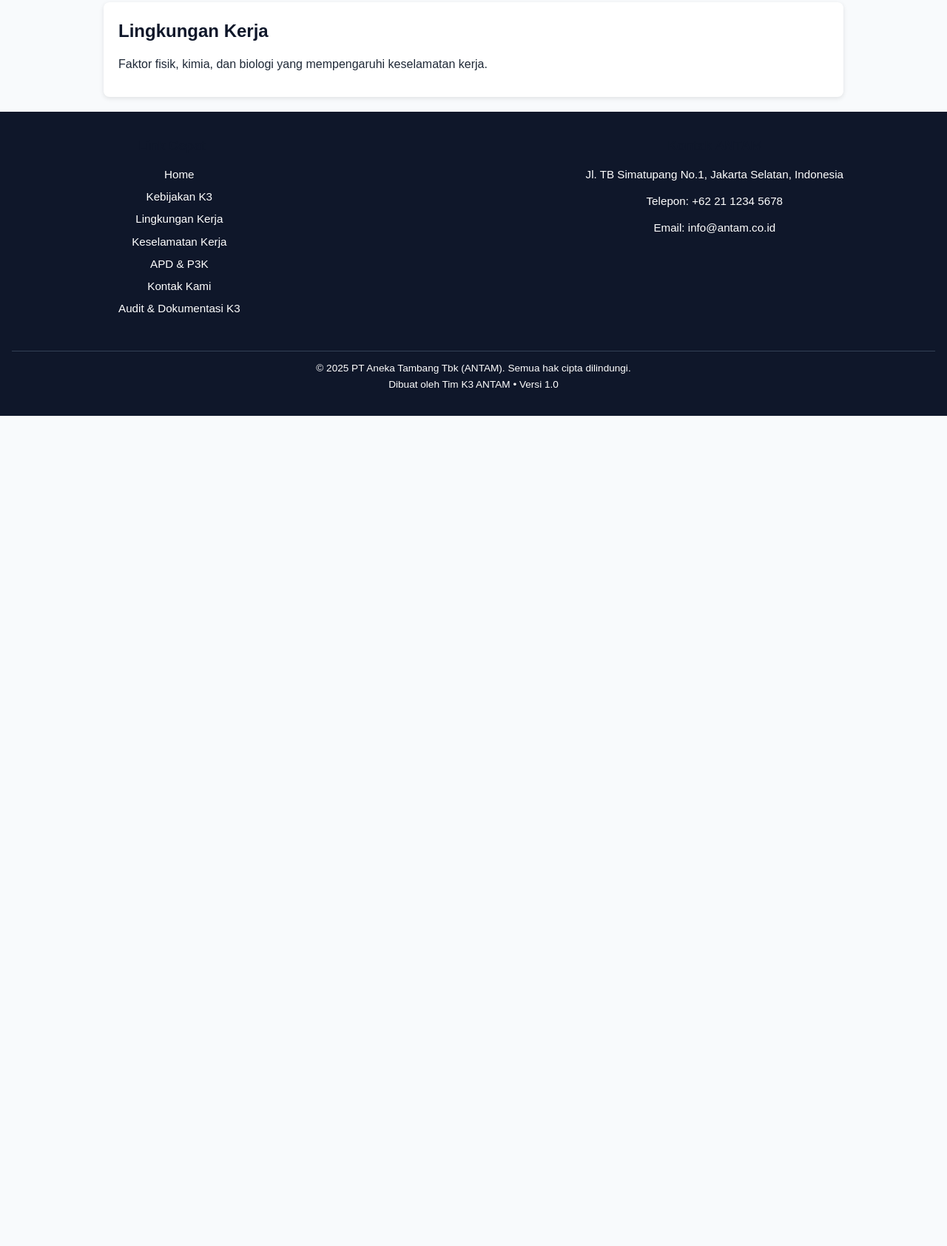
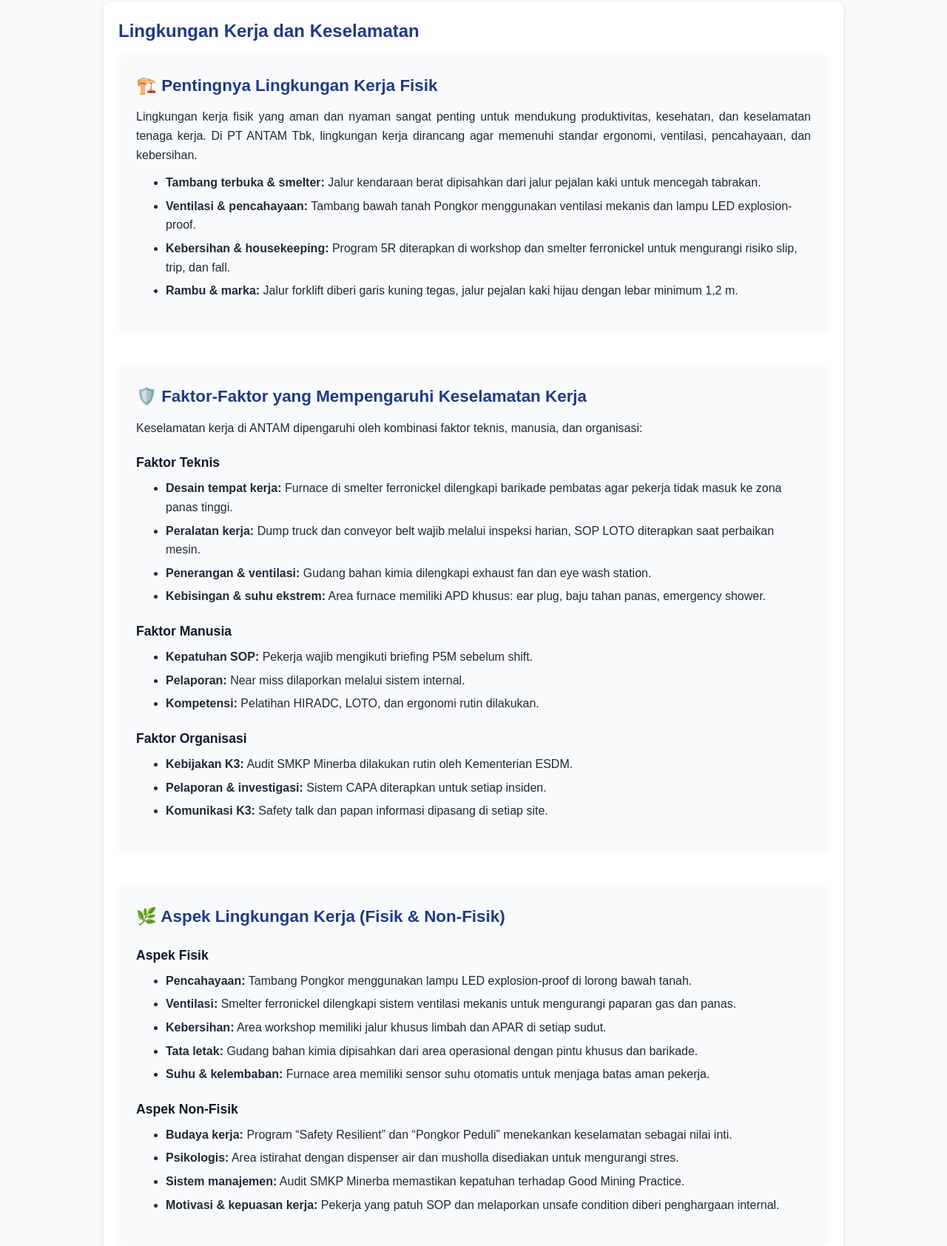
Before and after one commit to afiqfirdaus21/PT-Antam-Tbk, a plain HTML site: page lingkungan-kerja.html in a window 1280 px wide. Shown: the part 132-1816 px from the top of the page at 74% size. Before the commit the page ends 800 px from the top, so only its background shows below. Drawn offline with Linux system fonts and the light colour scheme.

Commit message:
update lingkungan kerja

```diff
--- a/lingkungan-kerja.html
+++ b/lingkungan-kerja.html
@@ -9,6 +9,7 @@
 </head>
 
 <body>
+    <!-- Navbar -->
     <nav>
         <a href="index.html">Home</a>
         <a href="kebijakan-k3.html">Kebijakan K3</a>
@@ -19,44 +20,112 @@
         <a href="smk3-manajemen-risiko.html">SMK3 & Manajemen Risiko</a>
         <a href="audit-dokumentasi.html">Audit & Dokumentasi</a>
     </nav>
+
     <main>
-        <h2>Lingkungan Kerja</h2>
-        <p>Faktor fisik, kimia, dan biologi yang mempengaruhi keselamatan kerja.</p>
-    </main>
-    <footer style="background:#0f172a; color:#fff; padding:32px 16px; font-size:0.95rem;">
-        <div
-            style="max-width:1000px; margin:auto; display:flex; flex-wrap:wrap; justify-content:space-between; gap:24px;">
+        <section class="section">
+            <h2>Lingkungan Kerja dan Keselamatan</h2>
 
-            <!-- Kolom Link Cepat -->
-            <div>
-                <h3 style="margin-bottom:12px;">Link Cepat</h3>
-                <ul style="list-style:none; padding:0;">
-                    <li><a href="index.html" style="color:#fff; text-decoration:none;">Home</a></li>
-                    <li><a href="kebijakan-k3.html" style="color:#fff; text-decoration:none;">Kebijakan K3</a></li>
-                    <li><a href="lingkungan-kerja.html" style="color:#fff; text-decoration:none;">Lingkungan Kerja</a>
-                    </li>
-                    <li><a href="keselamatan-kerja.html" style="color:#fff; text-decoration:none;">Keselamatan Kerja</a>
-                    </li>
-                    <li><a href="apd.html" style="color:#fff; text-decoration:none;">APD & P3K</a></li>
-                    <li><a href="p3k-tanggap-darurat.html" style="color:#fff; text-decoration:none;">Kontak Kami</a>
-                    </li>
-                    <li><a href="audit-dokumentasi.html" style="color:#fff; text-decoration:none;">Audit & Dokumentasi
-                            K3</a></li>
+            <!-- Pentingnya Lingkungan Kerja Fisik -->
+            <div class="k3-box">
+                <h3>🏗️ Pentingnya Lingkungan Kerja Fisik</h3>
+                <p>Lingkungan kerja fisik yang aman dan nyaman sangat penting untuk mendukung produktivitas, kesehatan,
+                    dan keselamatan tenaga kerja. Di PT ANTAM Tbk, lingkungan kerja dirancang agar memenuhi standar
+                    ergonomi, ventilasi, pencahayaan, dan kebersihan.</p>
+                <ul>
+                    <li><strong>Tambang terbuka & smelter:</strong> Jalur kendaraan berat dipisahkan dari jalur pejalan
+                        kaki untuk mencegah tabrakan.</li>
+                    <li><strong>Ventilasi & pencahayaan:</strong> Tambang bawah tanah Pongkor menggunakan ventilasi
+                        mekanis dan lampu LED explosion-proof.</li>
+                    <li><strong>Kebersihan & housekeeping:</strong> Program 5R diterapkan di workshop dan smelter
+                        ferronickel untuk mengurangi risiko slip, trip, dan fall.</li>
+                    <li><strong>Rambu & marka:</strong> Jalur forklift diberi garis kuning tegas, jalur pejalan kaki
+                        hijau dengan lebar minimum 1,2 m.</li>
                 </ul>
             </div>
 
-            <!-- Kolom Kontak -->
+            <!-- Faktor-Faktor Keselamatan Kerja -->
+            <div class="k3-box">
+                <h3>🛡️ Faktor-Faktor yang Mempengaruhi Keselamatan Kerja</h3>
+                <p>Keselamatan kerja di ANTAM dipengaruhi oleh kombinasi faktor teknis, manusia, dan organisasi:</p>
+                <h4>Faktor Teknis</h4>
+                <ul>
+                    <li><strong>Desain tempat kerja:</strong> Furnace di smelter ferronickel dilengkapi barikade
+                        pembatas agar pekerja tidak masuk ke zona panas tinggi.</li>
+                    <li><strong>Peralatan kerja:</strong> Dump truck dan conveyor belt wajib melalui inspeksi harian,
+                        SOP LOTO diterapkan saat perbaikan mesin.</li>
+                    <li><strong>Penerangan & ventilasi:</strong> Gudang bahan kimia dilengkapi exhaust fan dan eye wash
+                        station.</li>
+                    <li><strong>Kebisingan & suhu ekstrem:</strong> Area furnace memiliki APD khusus: ear plug, baju
+                        tahan panas, emergency shower.</li>
+                </ul>
+                <h4>Faktor Manusia</h4>
+                <ul>
+                    <li><strong>Kepatuhan SOP:</strong> Pekerja wajib mengikuti briefing P5M sebelum shift.</li>
+                    <li><strong>Pelaporan:</strong> Near miss dilaporkan melalui sistem internal.</li>
+                    <li><strong>Kompetensi:</strong> Pelatihan HIRADC, LOTO, dan ergonomi rutin dilakukan.</li>
+                </ul>
+                <h4>Faktor Organisasi</h4>
+                <ul>
+                    <li><strong>Kebijakan K3:</strong> Audit SMKP Minerba dilakukan rutin oleh Kementerian ESDM.</li>
+                    <li><strong>Pelaporan & investigasi:</strong> Sistem CAPA diterapkan untuk setiap insiden.</li>
+                    <li><strong>Komunikasi K3:</strong> Safety talk dan papan informasi dipasang di setiap site.</li>
+                </ul>
+            </div>
+
+            <!-- Aspek Lingkungan Kerja -->
+            <div class="k3-box">
+                <h3>🌿 Aspek Lingkungan Kerja (Fisik & Non-Fisik)</h3>
+                <h4>Aspek Fisik</h4>
+                <ul>
+                    <li><strong>Pencahayaan:</strong> Tambang Pongkor menggunakan lampu LED explosion-proof di lorong
+                        bawah tanah.</li>
+                    <li><strong>Ventilasi:</strong> Smelter ferronickel dilengkapi sistem ventilasi mekanis untuk
+                        mengurangi paparan gas dan panas.</li>
+                    <li><strong>Kebersihan:</strong> Area workshop memiliki jalur khusus limbah dan APAR di setiap
+                        sudut.</li>
+                    <li><strong>Tata letak:</strong> Gudang bahan kimia dipisahkan dari area operasional dengan pintu
+                        khusus dan barikade.</li>
+                    <li><strong>Suhu & kelembaban:</strong> Furnace area memiliki sensor suhu otomatis untuk menjaga
+                        batas aman pekerja.</li>
+                </ul>
+                <h4>Aspek Non-Fisik</h4>
+                <ul>
+                    <li><strong>Budaya kerja:</strong> Program “Safety Resilient” dan “Pongkor Peduli” menekankan
+                        keselamatan sebagai nilai inti.</li>
+                    <li><strong>Psikologis:</strong> Area istirahat dengan dispenser air dan musholla disediakan untuk
+                        mengurangi stres.</li>
+                    <li><strong>Sistem manajemen:</strong> Audit SMKP Minerba memastikan kepatuhan terhadap Good Mining
+                        Practice.</li>
+                    <li><strong>Motivasi & kepuasan kerja:</strong> Pekerja yang patuh SOP dan melaporkan unsafe
+                        condition diberi penghargaan internal.</li>
+                </ul>
+            </div>
+        </section>
+    </main>
+
+    <!-- Footer -->
+    <footer>
+        <div class="footer-container">
             <div>
-                <h3 style="margin-bottom:12px;">Kontak ANTAM</h3>
+                <h3>Link Cepat</h3>
+                <ul>
+                    <li><a href="index.html">Home</a></li>
+                    <li><a href="kebijakan-k3.html">Kebijakan K3</a></li>
+                    <li><a href="lingkungan-kerja.html">Lingkungan Kerja</a></li>
+                    <li><a href="keselamatan-kerja.html">Keselamatan Kerja</a></li>
+                    <li><a href="apd.html">APD</a></li>
+                    <li><a href="p3k-tanggap-darurat.html">P3K & Tanggap Darurat</a></li>
+                    <li><a href="audit-dokumentasi.html">Audit & Dokumentasi</a></li>
+                </ul>
+            </div>
+            <div>
+                <h3>Kontak ANTAM</h3>
                 <p>Jl. TB Simatupang No.1, Jakarta Selatan, Indonesia</p>
                 <p>Telepon: +62 21 1234 5678</p>
                 <p>Email: info@antam.co.id</p>
             </div>
         </div>
-
-        <!-- Copyright -->
-        <div
-            style="text-align:center; margin-top:32px; border-top:1px solid #334155; padding-top:12px; font-size:0.85rem;">
+        <div class="footer-bottom">
             © 2025 PT Aneka Tambang Tbk (ANTAM). Semua hak cipta dilindungi.<br>
             Dibuat oleh Tim K3 ANTAM • Versi 1.0
         </div>
```
